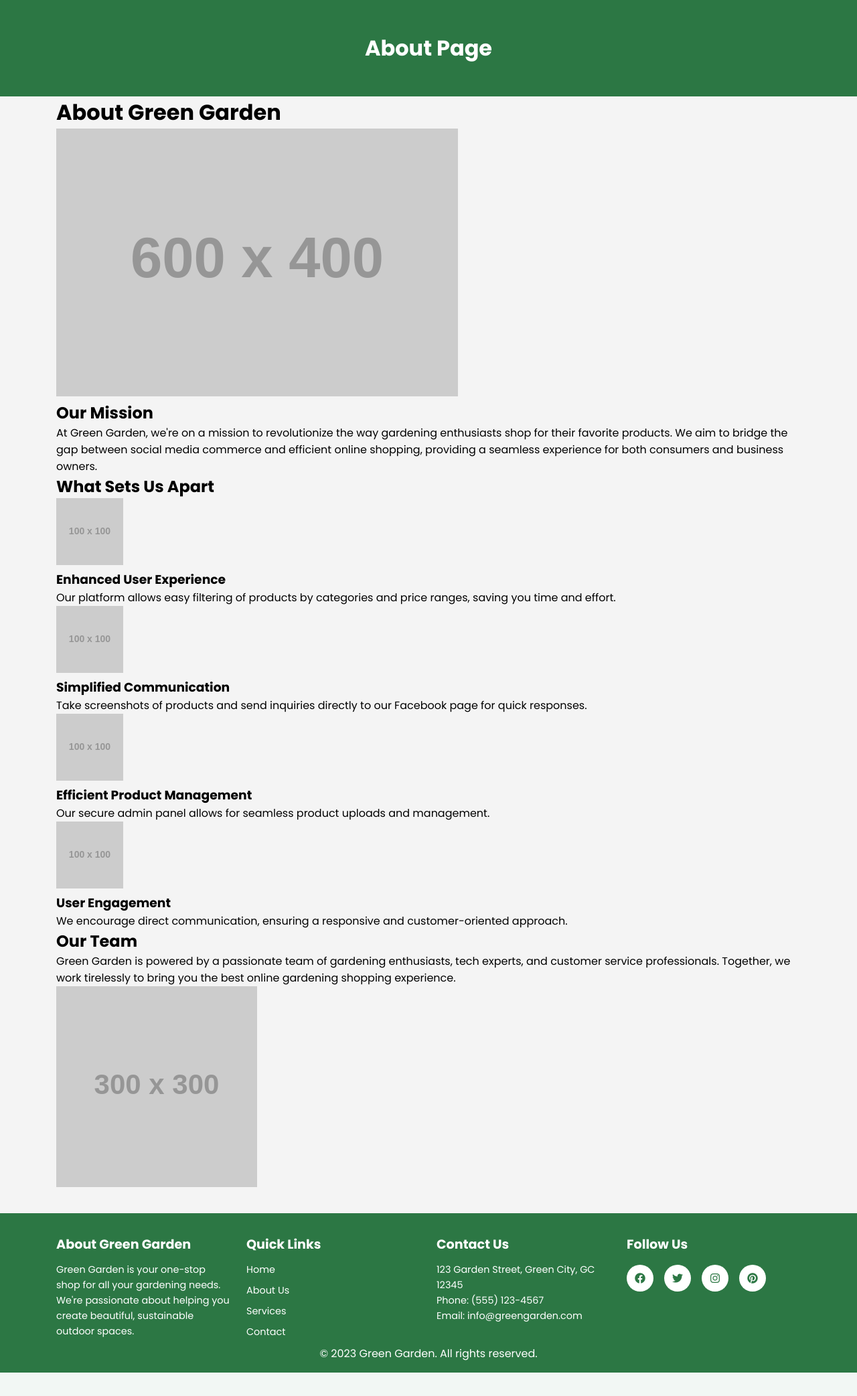
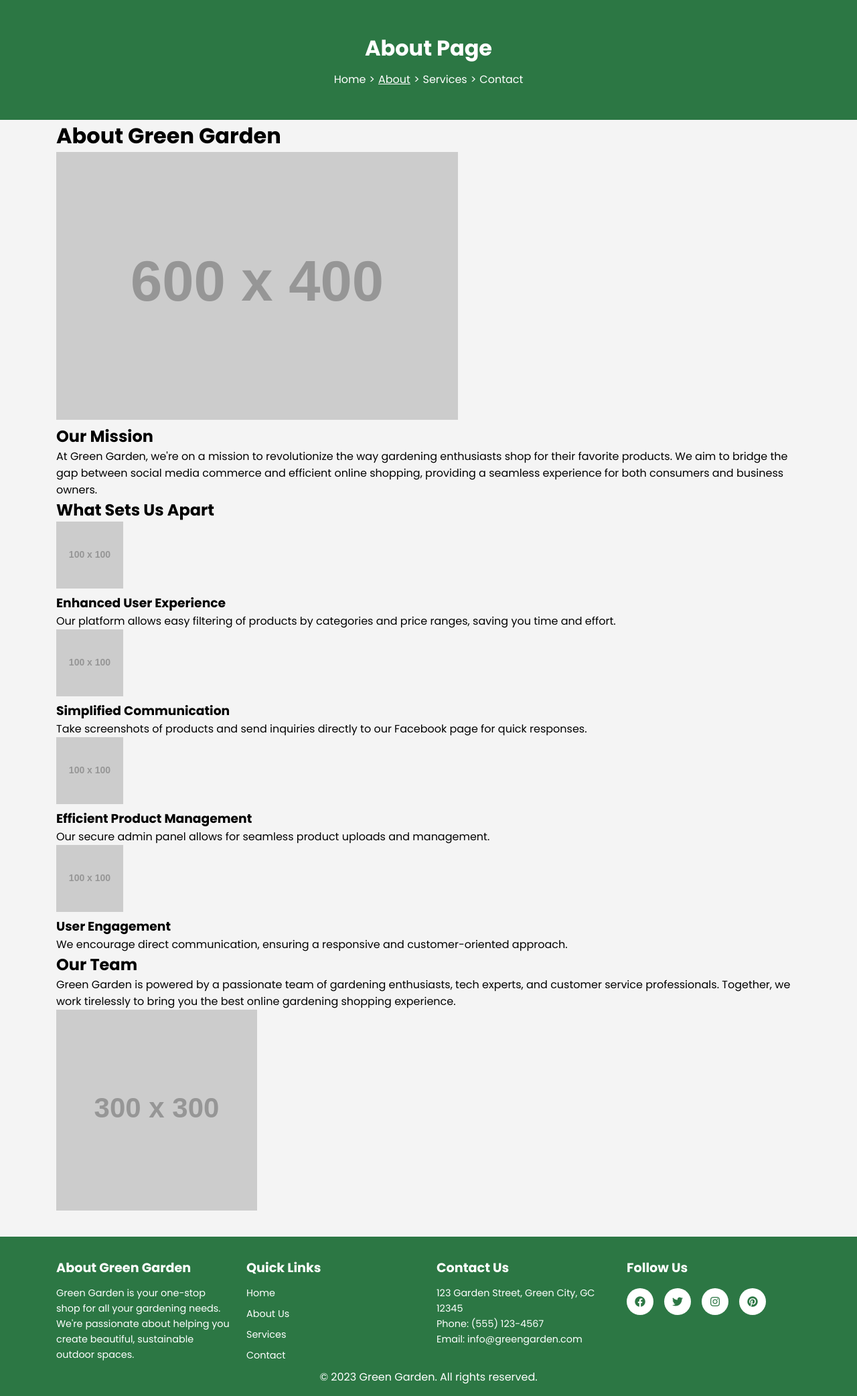
Before and after one commit to maruf-pfc/green-garden, a PHP site: page /about.php in a window 1280 px wide. Shown: the whole page at 67% size. Before the commit the page ends 2050 px from the top, so only its background shows below. Run offline with PHP 8.4, Linux system fonts and the light colour scheme; grey boxes labelled with a size stand in for pictures from a placeholder-image service; some libraries are stand-ins or nearby versions.

Commit message:
Add: Navigation

```diff
--- a/about.php
+++ b/about.php
@@ -3,11 +3,30 @@ require "db_connection.php";
 include "./utilities/header.php";
 ?>
 
-<header>
-    <h1>About Page</h1>
-</header>
+    <header>
+        <h1>About Page</h1>
+        <nav>
+            <ul>
+            <li>
+                <a href="index.php">Home</a>
+            </li>
+            <span>></span>
+            <li class="active">
+                <a href="about.php">About</a>
+            </li>
+            <span>></span>
+            <li>
+                <a href="services.php">Services</a>
+            </li>
+            <span>></span>
+            <li>
+                <a href="contact.php">Contact</a>
+            </li>
+            </ul>
+        </nav>
+    </header>
 
-<main class="container">
+    <main class="container">
         <h1>About Green Garden</h1>
         <section class="about-intro">
             <img src="https://placehold.co/600x400" alt="Green Garden Store" class="about-image">
--- a/css/styles.css
+++ b/css/styles.css
@@ -15,6 +15,34 @@ body {
 
 main {
   padding: 2rem 0;
+}
+
+nav{
+  padding-top: 10px;
+}
+
+nav ul{
+  list-style: none;
+  display: flex;
+  flex-direction: row;
+  justify-content: center;
+  align-items: center;
+  gap: 5px;
+  text-align: center;
+}
+
+nav ul li{
+  display: inline;
+  cursor: pointer;
+}
+
+nav ul li.active{
+  text-decoration: underline;
+}
+
+nav ul li a{
+  color: #fff;
+  text-decoration: none;
 }
 
 header {
```
Also changed, not shown: contact.php (+20 -1 lines), index.php (+19 -0 lines), services.php (+23 -4 lines).
